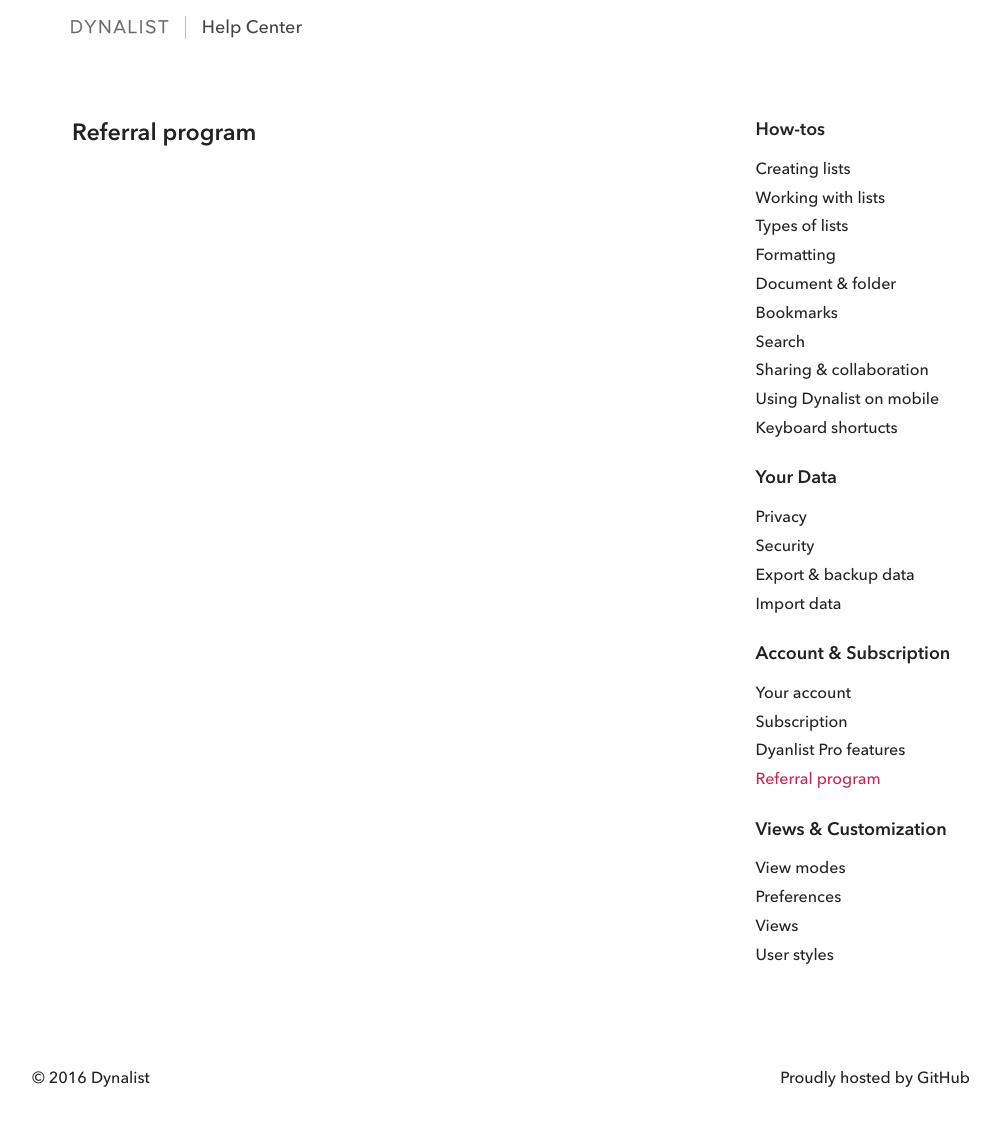
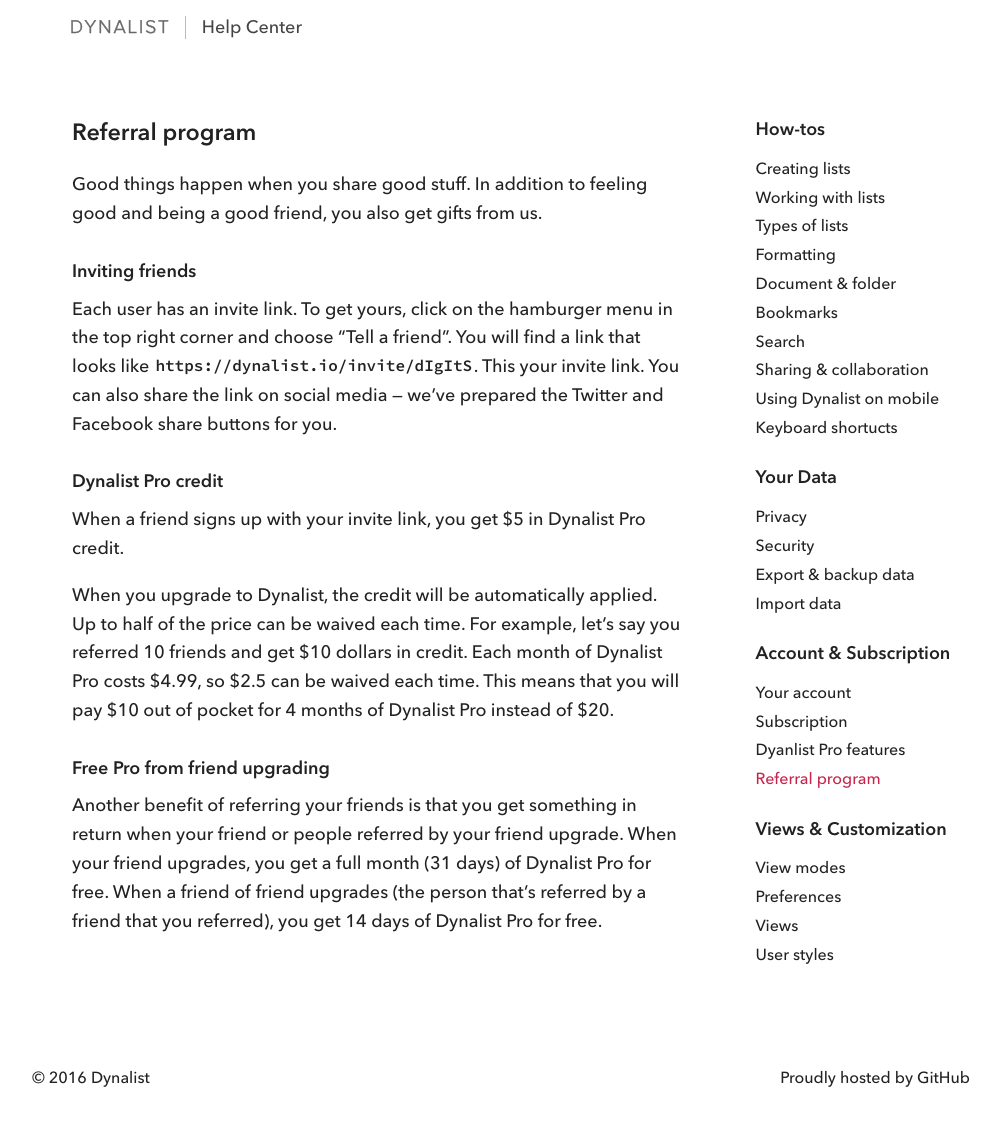
Before and after one commit to mdrain/dynalist-help, a Jekyll site: the page built from _articles/referral.md, in a window 1280 px wide. Shown: the whole page, without its empty margins (139-1139 px from the left). Built offline with Jekyll 4.4.1, drawn with Linux system fonts in a browser that asks for light colours.

Commit message:
Added referrals page

```diff
--- a/_articles/referral.md
+++ b/_articles/referral.md
@@ -3,3 +3,19 @@
 title: Referral program
 permalink: /referral/
 ---
+
+Good things happen when you share good stuff. In addition to feeling good and being a good friend, you also get gifts from us.
+
+#### Inviting friends
+
+Each user has an invite link. To get yours, click on the hamburger menu in the top right corner and choose "Tell a friend". You will find a link that looks like `https://dynalist.io/invite/dIgItS`. This your invite link. You can also share the link on social media — we've prepared the Twitter and Facebook share buttons for you.
+
+#### Dynalist Pro credit
+
+When a friend signs up with your invite link, you get $5 in Dynalist Pro credit.
+
+When you upgrade to Dynalist, the credit will be automatically applied. Up to half of the price can be waived each time. For example, let's say you referred 10 friends and get $10 dollars in credit. Each month of Dynalist Pro costs $4.99, so $2.5 can be waived each time. This means that you will pay $10 out of pocket for 4 months of Dynalist Pro instead of $20.
+
+#### Free Pro from friend upgrading
+
+Another benefit of referring your friends is that you get something in return when your friend or people referred by your friend upgrade. When your friend upgrades, you get a full month (31 days) of Dynalist Pro for free. When a friend of friend upgrades (the person that’s referred by a friend that you referred), you get 14 days of Dynalist Pro for free.
```
